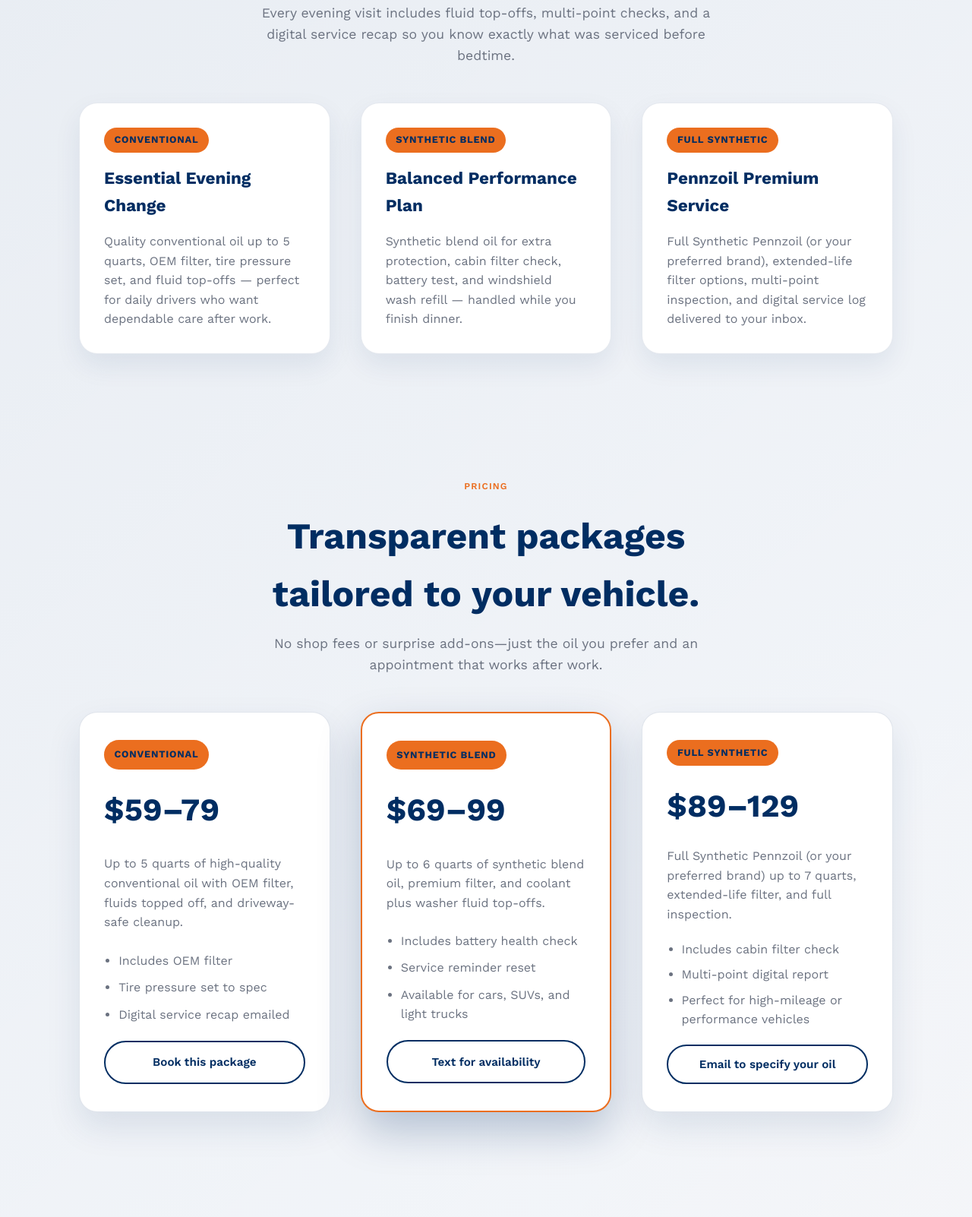
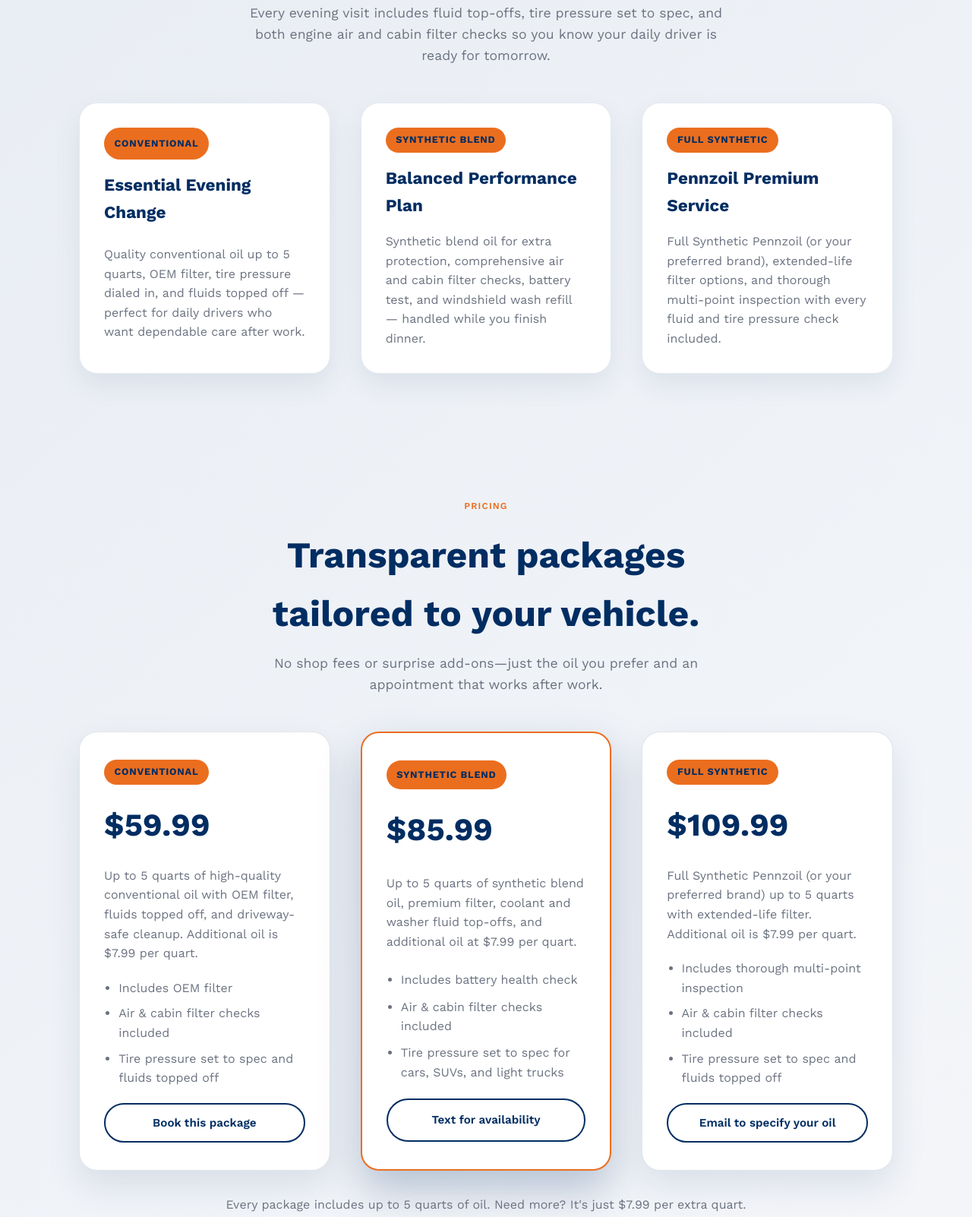
Before and after one commit to sundaymobilelube/website, a plain HTML site: page index.html in a window 1280 px wide. Shown: the part 1300-2902 px from the top of the page at 76% size. Drawn offline with nearby package versions, Linux system fonts and the light colour scheme.

Commit message:
Update pricing and service details

```diff
--- a/index.html
+++ b/index.html
@@ -356,24 +356,24 @@
         <div class="section-header">
           <span class="section-eyebrow">Services</span>
           <h2>Everything your engine needs without leaving home.</h2>
-          <p>Every evening visit includes fluid top-offs, multi-point checks, and a digital service recap so you know exactly what was serviced before bedtime.</p>
+          <p>Every evening visit includes fluid top-offs, tire pressure set to spec, and both engine air and cabin filter checks so you know your daily driver is ready for tomorrow.</p>
         </div>
 
         <div class="cards-grid">
           <article class="card">
             <span class="pill">Conventional</span>
             <h3>Essential Evening Change</h3>
-            <p>Quality conventional oil up to 5 quarts, OEM filter, tire pressure set, and fluid top-offs — perfect for daily drivers who want dependable care after work.</p>
+            <p>Quality conventional oil up to 5 quarts, OEM filter, tire pressure dialed in, and fluids topped off — perfect for daily drivers who want dependable care after work.</p>
           </article>
           <article class="card">
             <span class="pill">Synthetic blend</span>
             <h3>Balanced Performance Plan</h3>
-            <p>Synthetic blend oil for extra protection, cabin filter check, battery test, and windshield wash refill — handled while you finish dinner.</p>
+            <p>Synthetic blend oil for extra protection, comprehensive air and cabin filter checks, battery test, and windshield wash refill — handled while you finish dinner.</p>
           </article>
           <article class="card">
             <span class="pill">Full synthetic</span>
             <h3>Pennzoil Premium Service</h3>
-            <p>Full Synthetic Pennzoil (or your preferred brand), extended-life filter options, multi-point inspection, and digital service log delivered to your inbox.</p>
+            <p>Full Synthetic Pennzoil (or your preferred brand), extended-life filter options, and thorough multi-point inspection with every fluid and tire pressure check included.</p>
           </article>
         </div>
       </div>
@@ -390,40 +390,41 @@
         <div class="pricing">
           <article class="pricing-tier">
             <span class="pill">Conventional</span>
-            <strong>$59–79</strong>
-            <p style="margin:0; color:var(--muted);">Up to 5 quarts of high-quality conventional oil with OEM filter, fluids topped off, and driveway-safe cleanup.</p>
+            <strong>$59.99</strong>
+            <p style="margin:0; color:var(--muted);">Up to 5 quarts of high-quality conventional oil with OEM filter, fluids topped off, and driveway-safe cleanup. Additional oil is $7.99 per quart.</p>
             <ul>
               <li>Includes OEM filter</li>
-              <li>Tire pressure set to spec</li>
-              <li>Digital service recap emailed</li>
+              <li>Air &amp; cabin filter checks included</li>
+              <li>Tire pressure set to spec and fluids topped off</li>
             </ul>
             <a class="btn btn-outline" href="tel:+13463647856">Book this package</a>
           </article>
 
           <article class="pricing-tier featured">
             <span class="pill">Synthetic blend</span>
-            <strong>$69–99</strong>
-            <p style="margin:0; color:var(--muted);">Up to 6 quarts of synthetic blend oil, premium filter, and coolant plus washer fluid top-offs.</p>
+            <strong>$85.99</strong>
+            <p style="margin:0; color:var(--muted);">Up to 5 quarts of synthetic blend oil, premium filter, coolant and washer fluid top-offs, and additional oil at $7.99 per quart.</p>
             <ul>
               <li>Includes battery health check</li>
-              <li>Service reminder reset</li>
-              <li>Available for cars, SUVs, and light trucks</li>
+              <li>Air &amp; cabin filter checks included</li>
+              <li>Tire pressure set to spec for cars, SUVs, and light trucks</li>
             </ul>
             <a class="btn btn-outline" href="sms:+13463647856">Text for availability</a>
           </article>
 
           <article class="pricing-tier">
             <span class="pill">Full synthetic</span>
-            <strong>$89–129</strong>
-            <p style="margin:0; color:var(--muted);">Full Synthetic Pennzoil (or your preferred brand) up to 7 quarts, extended-life filter, and full inspection.</p>
+            <strong>$109.99</strong>
+            <p style="margin:0; color:var(--muted);">Full Synthetic Pennzoil (or your preferred brand) up to 5 quarts with extended-life filter. Additional oil is $7.99 per quart.</p>
             <ul>
-              <li>Includes cabin filter check</li>
-              <li>Multi-point digital report</li>
-              <li>Perfect for high-mileage or performance vehicles</li>
+              <li>Includes thorough multi-point inspection</li>
+              <li>Air &amp; cabin filter checks included</li>
+              <li>Tire pressure set to spec and fluids topped off</li>
             </ul>
             <a class="btn btn-outline" href="mailto:sundayjanitorial@gmail.com">Email to specify your oil</a>
           </article>
         </div>
+        <p style="margin-top:2rem; color:var(--muted); text-align:center;">Every package includes up to 5 quarts of oil. Need more? It's just $7.99 per extra quart.</p>
       </div>
     </section>
 
@@ -534,7 +535,7 @@
           <article class="step">
             <strong>04</strong>
             <h3>Review</h3>
-            <p>We send a digital checklist, dispose of used oil responsibly, and remind you before your next service is due.</p>
+            <p>We walk you through the work, dispose of used oil responsibly, and remind you before your next service is due.</p>
           </article>
         </div>
       </div>
@@ -550,7 +551,7 @@
 
         <div class="testimonials">
           <article class="testimonial">
-            <p>“They showed up after dinner, laid down mats, and had my SUV buttoned up in 40 minutes. The full report hit my inbox before I went to bed.”</p>
+            <p>“They showed up after dinner, laid down mats, and had my SUV buttoned up in 40 minutes. Everything was checked and ready before I went to bed.”</p>
             <cite>— Alicia M., Spring, TX</cite>
           </article>
           <article class="testimonial">
```
